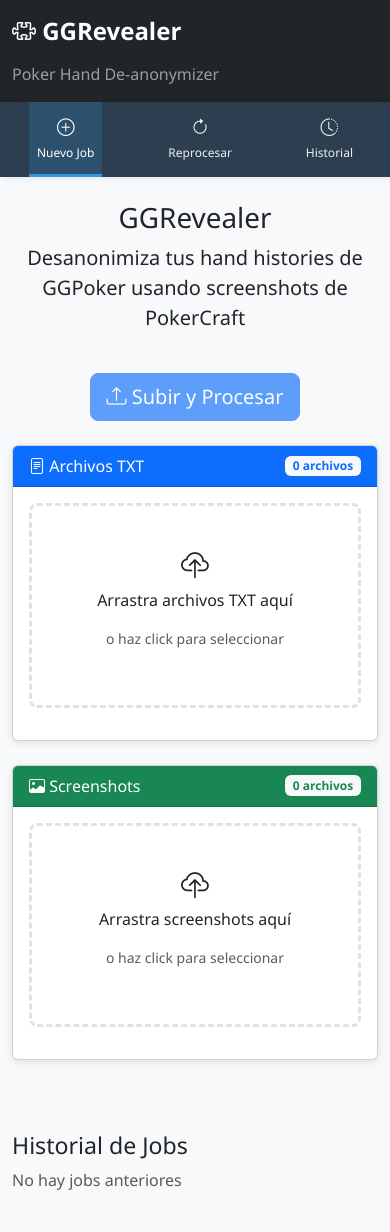
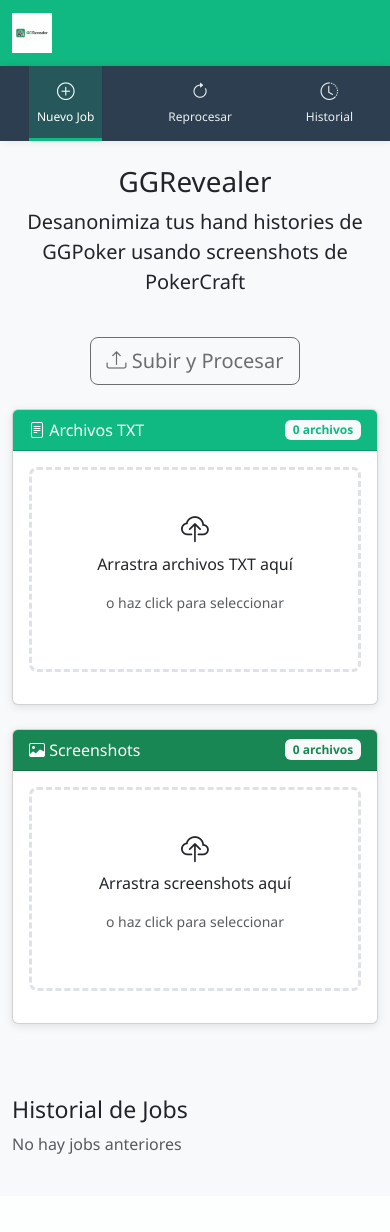
Before and after one commit to clickmediapropy/ggrevealer-3-repl, a FastAPI app: page /app in a window 390 px wide. After the commit the page ends 1154 px from the top, so only its background shows below. Run offline with FastAPI, Linux system fonts and the light colour scheme; data that the repository does not hold is empty; some libraries are stand-ins or nearby versions.

Commit message:
Implement emerald green branding with logo and dual-color scheme
Complete brand identity implementation with emerald green (#10b981) as primary brand color while maintaining blue for processing states and actions.

## Brand Assets
- Added logo files (horizontal, icon, monochrome versions)
- Generated multi-size favicons (16x16, 32x32, apple-touch-icon, android-chrome)
- Integrated logo with tagline "Poker Hand De-anonymizer" in navbar

## CSS Changes
- Added CSS custom properties for brand colors (green) and action colors (blue)
- Created brand utility classes: .bg-brand, .text-brand, .btn-brand, .btn-outline-brand
- Updated navbar background to emerald green
- Updated sidebar active states to green
- Updated statistics gradient to green
- Added responsive tagline (hidden on mobile)

## HTML Changes
- Replaced navbar bg-dark with bg-brand
- Integrated horizontal logo with height="40"
- Added tagline with vertical divider separator
- Added favicon links in <head>
- Updated card headers and badges to brand classes
- Updated primary action buttons (upload, retry, load info) to brand classes

## JavaScript Changes
- Updated processing spinner icon to use text-brand class in job history

## Color Separation
GREEN (Brand/Navigation):
- Navbar background
- Sidebar active links
- Primary action buttons
- TXT file card headers
- Success statistics
- Recent jobs processing indicator

BLUE (Processing/Actions):
- Processing spinners and badges
- Action buttons (regenerate, export, screenshot details)
- Tab navigation
- Dropzone hover states
- Timer displays
- Job statistics

🤖 Generated with [Claude Code](https://claude.com/claude-code)

Co-Authored-By: Claude <noreply@anthropic.com>

```diff
--- a/static/css/styles.css
+++ b/static/css/styles.css
@@ -1,3 +1,13 @@
+/* CSS Variables for Brand Colors */
+:root {
+    --brand-green: #10b981;
+    --brand-green-hover: #059669;
+    --brand-green-light: #d1fae5;
+    --brand-green-dark: #065f46;
+    --action-blue: #0d6efd;
+    --action-blue-hover: #0a58ca;
+}
+
 body {
     background-color: #f8f9fa;
     font-family: 'Segoe UI', Tahoma, Geneva, Verdana, sans-serif;
@@ -10,6 +20,67 @@ body {
 .navbar-brand {
     font-weight: 600;
     font-size: 1.5rem;
+}
+
+/* Brand Color Classes */
+.navbar.bg-brand {
+    background-color: var(--brand-green) !important;
+}
+
+.navbar.bg-brand .navbar-brand {
+    color: white;
+}
+
+.navbar-divider {
+    color: rgba(255, 255, 255, 0.3);
+    margin: 0 15px;
+    font-weight: 300;
+}
+
+.navbar-tagline {
+    font-size: 0.85rem;
+    font-weight: 400;
+    color: rgba(255, 255, 255, 0.8);
+    letter-spacing: 0.5px;
+}
+
+.bg-brand {
+    background-color: var(--brand-green) !important;
+    color: white;
+}
+
+.text-brand {
+    color: var(--brand-green) !important;
+}
+
+.bg-light.text-brand {
+    color: var(--brand-green) !important;
+}
+
+/* Brand Buttons */
+.btn-brand {
+    background-color: var(--brand-green);
+    border-color: var(--brand-green);
+    color: white;
+    transition: all 0.3s ease;
+}
+
+.btn-brand:hover {
+    background-color: var(--brand-green-hover);
+    border-color: var(--brand-green-hover);
+    color: white;
+}
+
+.btn-outline-brand {
+    color: var(--brand-green);
+    border-color: var(--brand-green);
+    background-color: transparent;
+}
+
+.btn-outline-brand:hover {
+    background-color: var(--brand-green);
+    border-color: var(--brand-green);
+    color: white;
 }
 
 .dropzone {
@@ -172,7 +243,7 @@ body {
 .stat-card .stat-value {
     font-size: 2.5rem;
     font-weight: 700;
-    background: linear-gradient(135deg, #0d6efd 0%, #0a58ca 100%);
+    background: linear-gradient(135deg, #10b981 0%, #059669 100%);
     -webkit-background-clip: text;
     -webkit-text-fill-color: transparent;
     background-clip: text;
@@ -438,8 +509,8 @@ body {
 }
 
 .sidebar-link.active {
-    background-color: rgba(52, 152, 219, 0.2);
-    border-left-color: #3498db;
+    background-color: rgba(16, 185, 129, 0.2);
+    border-left-color: #10b981;
     color: #fff;
 }
 
@@ -494,7 +565,7 @@ body {
 }
 
 .recent-job-item.processing {
-    border-left-color: #3498db;
+    border-left-color: #10b981;
 }
 
 .recent-job-header {
@@ -598,6 +669,11 @@ body {
         font-size: 1.5rem;
     }
 
+    .navbar-tagline,
+    .navbar-divider {
+        display: none;
+    }
+
     .sidebar-nav {
         display: flex;
         justify-content: space-around;
@@ -616,7 +692,7 @@ body {
 
     .sidebar-link.active {
         border-left: none;
-        border-bottom-color: #3498db;
+        border-bottom-color: #10b981;
     }
 
     .sidebar-header {
--- a/static/js/app.js
+++ b/static/js/app.js
@@ -942,7 +942,7 @@ function renderJobs(jobs) {
 
         const statusIcon = {
             'completed': 'bi-check-circle-fill text-success',
-            'processing': 'bi-arrow-repeat text-primary spinning',
+            'processing': 'bi-arrow-repeat text-brand spinning',
             'failed': 'bi-x-circle-fill text-danger',
             'pending': 'bi-clock-fill text-warning'
         }[job.status] || 'bi-question-circle-fill';
--- a/templates/index.html
+++ b/templates/index.html
@@ -7,16 +7,21 @@
     <link href="https://cdn.jsdelivr.net/npm/bootstrap@5.3.0/dist/css/bootstrap.min.css" rel="stylesheet">
     <link href="https://cdn.jsdelivr.net/npm/bootstrap-icons@1.11.0/font/bootstrap-icons.css" rel="stylesheet">
     <link href="/static/css/styles.css" rel="stylesheet">
+
+    <!-- Favicons -->
+    <link rel="icon" type="image/x-icon" href="/static/images/favicon.ico">
+    <link rel="icon" type="image/png" sizes="32x32" href="/static/images/favicon-32x32.png">
+    <link rel="icon" type="image/png" sizes="16x16" href="/static/images/favicon-16x16.png">
+    <link rel="apple-touch-icon" sizes="180x180" href="/static/images/apple-touch-icon.png">
 </head>
 <body>
-    <nav class="navbar navbar-dark bg-dark">
+    <nav class="navbar navbar-dark bg-brand">
         <div class="container-fluid">
-            <a class="navbar-brand" href="#">
-                <i class="bi bi-puzzle"></i> GGRevealer
+            <a class="navbar-brand d-flex align-items-center" href="/app">
+                <img src="/static/images/logo-horizontal.png" alt="GGRevealer" height="40" class="me-3">
+                <span class="navbar-divider">|</span>
+                <span class="navbar-tagline">Poker Hand De-anonymizer</span>
             </a>
-            <span class="navbar-text">
-                Poker Hand De-anonymizer
-            </span>
         </div>
     </nav>
 
@@ -65,18 +70,18 @@
             </div>
 
             <div class="col-12 text-center mb-4">
-                <button id="upload-btn" class="btn btn-primary btn-lg" disabled>
+                <button id="upload-btn" class="btn btn-brand btn-lg" disabled>
                     <i class="bi bi-upload"></i> Subir y Procesar
                 </button>
             </div>
 
             <div class="col-md-6 mb-4">
                 <div class="card">
-                    <div class="card-header bg-primary text-white d-flex justify-content-between align-items-center">
+                    <div class="card-header bg-brand text-white d-flex justify-content-between align-items-center">
                         <span>
                             <i class="bi bi-file-text"></i> Archivos TXT
                         </span>
-                        <span class="badge bg-light text-primary" id="txt-count-badge">0 archivos</span>
+                        <span class="badge bg-light text-brand" id="txt-count-badge">0 archivos</span>
                     </div>
                     <div class="card-body">
                         <div id="txt-dropzone" class="dropzone">
@@ -365,7 +370,7 @@
                             </div>
                         </div>
 
-                        <button id="retry-btn" class="btn btn-primary">
+                        <button id="retry-btn" class="btn btn-brand">
                             <i class="bi bi-arrow-clockwise"></i> Reintentar
                         </button>
                     </div>
@@ -400,7 +405,7 @@
                         <label for="modal-job-id" class="form-label">Job ID</label>
                         <div class="input-group">
                             <input type="number" class="form-control" id="modal-job-id" placeholder="Ej: 3" min="1">
-                            <button class="btn btn-outline-primary" type="button" id="load-job-info-btn">
+                            <button class="btn btn-outline-brand" type="button" id="load-job-info-btn">
                                 <i class="bi bi-search"></i> Cargar Info
                             </button>
                         </div>
```
Also changed, not shown: static/images/android-chrome-192x192.png (added), static/images/android-chrome-512x512.png (added), static/images/apple-touch-icon.png (added), static/images/favicon-16x16.png (added), static/images/favicon-32x32.png (added), static/images/favicon.ico (added), static/images/logo-horizontal.png (added), static/images/logo-icon-bw.png (added), static/images/logo-icon.png (added).
